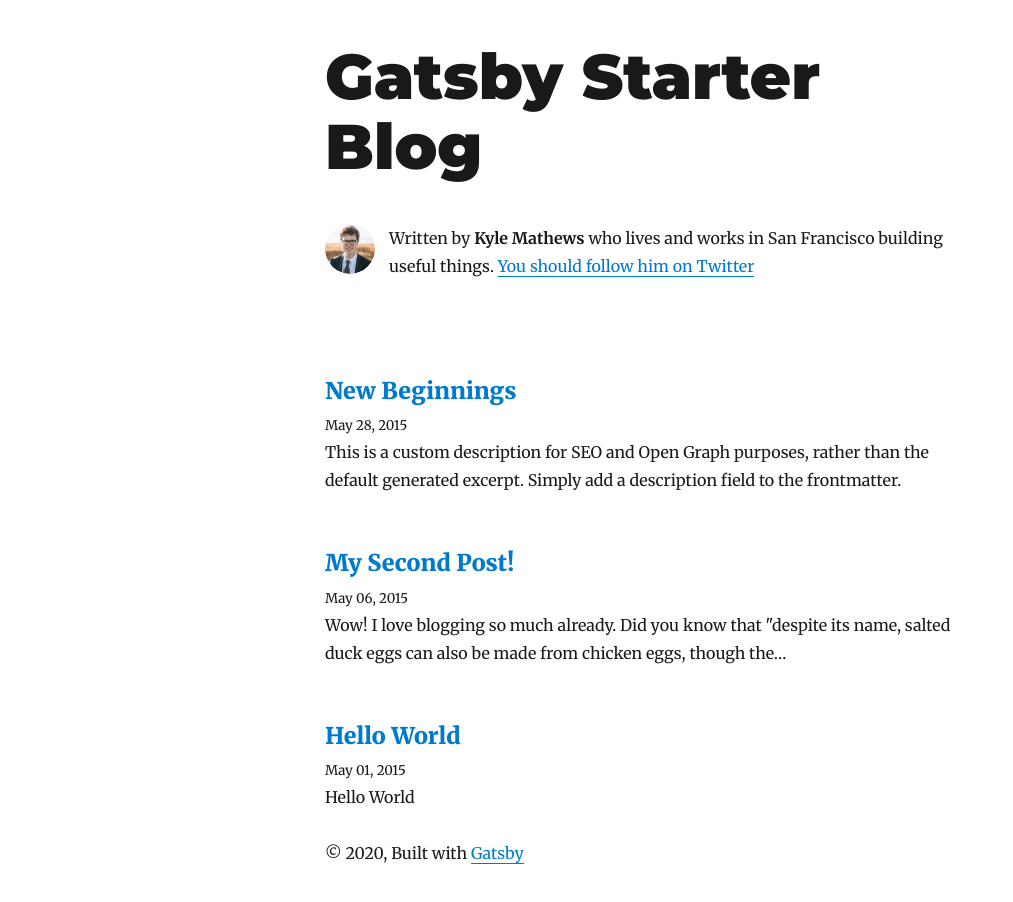
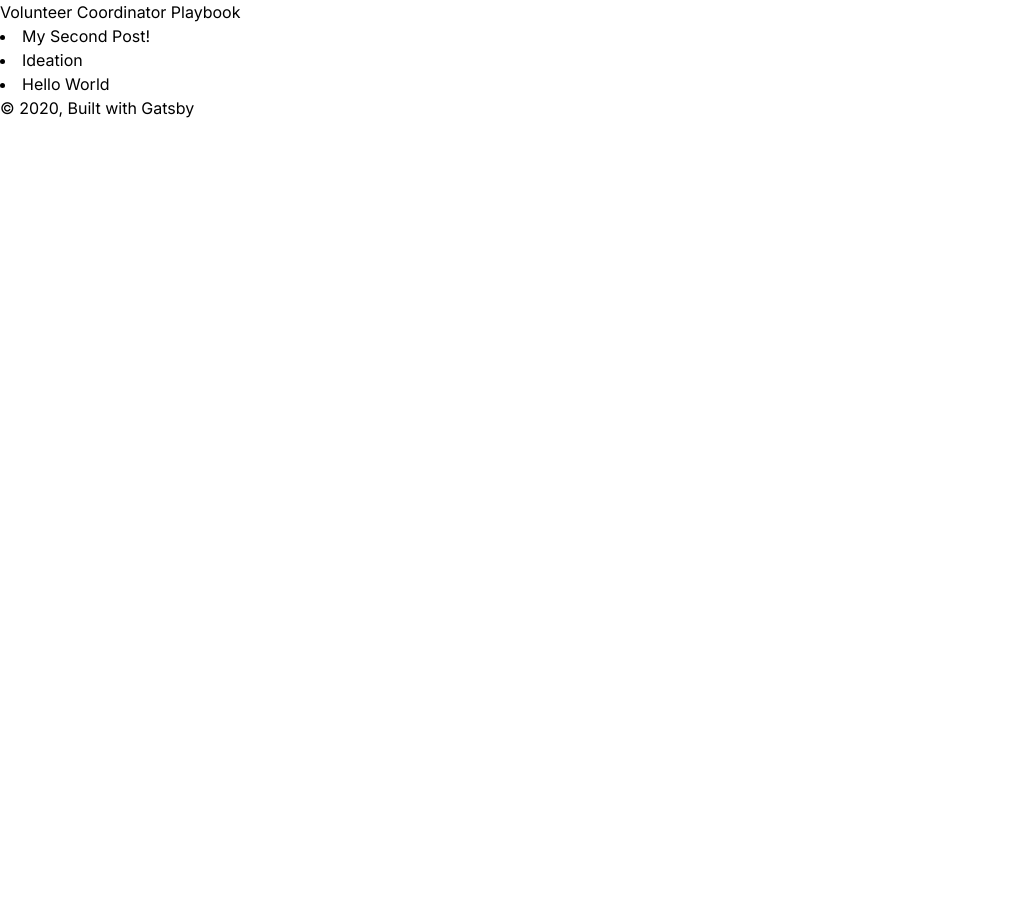
Before and after one commit to kfrank/volunteer-coordinator-playbook, a Gatsby site: page / in a window 1280 px wide. Shown: the whole page, without its empty margins (0-1013 px from the left). After the commit the page ends 800 px from the top, so only its background shows below. Built offline with nearby package versions, Linux system fonts and the light colour scheme; Gatsby itself is replaced by a stand-in of ours; some packages are replaced by stand-ins of ours.

Commit message:
still setting up

```diff
--- a/content/blog/new-beginnings/index.md
+++ b/content/blog/1-ideation/index.md
@@ -1,7 +1,7 @@
 ---
-title: New Beginnings
-date: "2015-05-28T22:40:32.169Z"
-description: This is a custom description for SEO and Open Graph purposes, rather than the default generated excerpt. Simply add a description field to the frontmatter.
+title: "Ideation"
+section: "ideation"
+sequence: "1"
 ---
 
 Far far away, behind the word mountains, far from the countries Vokalia and
--- a/content/blog/hello-world/index.md
+++ b/content/blog/1-intro/index.md
@@ -1,7 +1,7 @@
 ---
-title: Hello World
-date: "2015-05-01T22:12:03.284Z"
-description: "Hello World"
+title: "Hello World"
+section: "intro"
+sequence: "1"
 ---
 
 This is my first post on my new fake blog! How exciting!
--- a/content/blog/my-second-post/index.md
+++ b/content/blog/2-intro/index.md
@@ -1,6 +1,7 @@
 ---
-title: My Second Post!
-date: "2015-05-06T23:46:37.121Z"
+title: "My Second Post!"
+section: "intro"
+sequence: "2"
 ---
 
 Wow! I love blogging so much already.
--- a/gatsby-browser.js
+++ b/gatsby-browser.js
@@ -1,5 +1,2 @@
 // custom typefaces
-import "typeface-montserrat"
-import "typeface-merriweather"
-
-import "prismjs/themes/prism.css"
+import "./src/styles/site.css"
--- a/gatsby-config.js
+++ b/gatsby-config.js
@@ -1,14 +1,14 @@
 module.exports = {
   siteMetadata: {
-    title: `Gatsby Starter Blog`,
+    title: `Volunteer Coordinator Playbook`,
     author: {
-      name: `Kyle Mathews`,
-      summary: `who lives and works in San Francisco building useful things.`,
+      name: `Klare Frank`,
+      summary: `with Jessica Schultz, Alison Buchanan, and Jami Odell for HCDE Captson at the University of Washington.`,
     },
     description: `A starter blog demonstrating what Gatsby can do.`,
     siteUrl: `https://gatsby-starter-blog-demo.netlify.com/`,
     social: {
-      twitter: `kylemathews`,
+      twitter: `klare`,
     },
   },
   plugins: [
@@ -50,6 +50,7 @@
     },
     `gatsby-transformer-sharp`,
     `gatsby-plugin-sharp`,
+    `gatsby-plugin-postcss`,
     {
       resolve: `gatsby-plugin-google-analytics`,
       options: {
@@ -60,8 +61,8 @@
     {
       resolve: `gatsby-plugin-manifest`,
       options: {
-        name: `Gatsby Starter Blog`,
-        short_name: `GatsbyJS`,
+        name: `Volunteer Coordinator Playbook`,
+        short_name: `VolunteerPlaybook`,
         start_url: `/`,
         background_color: `#ffffff`,
         theme_color: `#663399`,
@@ -71,9 +72,12 @@
     },
     `gatsby-plugin-react-helmet`,
     {
-      resolve: `gatsby-plugin-typography`,
+      resolve: `gatsby-plugin-google-fonts`,
       options: {
-        pathToConfigModule: `src/utils/typography`,
+        fonts: [
+          `Inter\:300,400,400i,700`, // you can also specify font weights and styles
+        ],
+        display: "swap",
       },
     },
     // this (optional) plugin enables Progressive Web App + Offline functionality
--- a/gatsby-node.js
+++ b/gatsby-node.js
@@ -9,7 +9,7 @@
     `
       {
         allMarkdownRemark(
-          sort: { fields: [frontmatter___date], order: DESC }
+          sort: { fields: [frontmatter___sequence], order: DESC }
           limit: 1000
         ) {
           edges {
--- /dev/null
+++ b/postcss.config.js
@@ -0,0 +1,3 @@
+module.exports = () => ({
+  plugins: [require("tailwindcss")],
+})
--- a/src/components/bio.js
+++ b/src/components/bio.js
@@ -8,8 +8,6 @@
 import React from "react"
 import { useStaticQuery, graphql } from "gatsby"
 import Image from "gatsby-image"
-
-import { rhythm } from "../utils/typography"
 
 const Bio = () => {
   const data = useStaticQuery(graphql`
@@ -37,25 +35,8 @@
 
   const { author, social } = data.site.siteMetadata
   return (
-    <div
-      style={{
-        display: `flex`,
-        marginBottom: rhythm(2.5),
-      }}
-    >
-      <Image
-        fixed={data.avatar.childImageSharp.fixed}
-        alt={author.name}
-        style={{
-          marginRight: rhythm(1 / 2),
-          marginBottom: 0,
-          minWidth: 50,
-          borderRadius: `100%`,
-        }}
-        imgStyle={{
-          borderRadius: `50%`,
-        }}
-      />
+    <div>
+      <Image />
       <p>
         Written by <strong>{author.name}</strong> {author.summary}
         {` `}
--- a/src/components/layout.js
+++ b/src/components/layout.js
@@ -1,7 +1,6 @@
 import React from "react"
 import { Link } from "gatsby"
-
-import { rhythm, scale } from "../utils/typography"
+import Nav from "./nav.js"
 
 const Layout = ({ location, title, children }) => {
   const rootPath = `${__PATH_PREFIX__}/`
@@ -9,54 +8,21 @@
 
   if (location.pathname === rootPath) {
     header = (
-      <h1
-        style={{
-          ...scale(1.5),
-          marginBottom: rhythm(1.5),
-          marginTop: 0,
-        }}
-      >
-        <Link
-          style={{
-            boxShadow: `none`,
-            color: `inherit`,
-          }}
-          to={`/`}
-        >
-          {title}
-        </Link>
+      <h1>
+        <Link to={`/`}>{title}</Link>
       </h1>
     )
   } else {
     header = (
-      <h3
-        style={{
-          fontFamily: `Montserrat, sans-serif`,
-          marginTop: 0,
-        }}
-      >
-        <Link
-          style={{
-            boxShadow: `none`,
-            color: `inherit`,
-          }}
-          to={`/`}
-        >
-          {title}
-        </Link>
+      <h3>
+        <Link to={`/`}>{title}</Link>
       </h3>
     )
   }
   return (
-    <div
-      style={{
-        marginLeft: `auto`,
-        marginRight: `auto`,
-        maxWidth: rhythm(24),
-        padding: `${rhythm(1.5)} ${rhythm(3 / 4)}`,
-      }}
-    >
+    <div>
       <header>{header}</header>
+      <Nav />
       <main>{children}</main>
       <footer>
         © {new Date().getFullYear()}, Built with
--- /dev/null
+++ b/src/components/nav.js
@@ -0,0 +1,40 @@
+import React from "react"
+import { useStaticQuery, graphql, Link } from "gatsby"
+import styles from "./nav.module.scss"
+
+const Nav = () => {
+  const data = useStaticQuery(graphql`
+    query ProjectsQuery {
+      allMarkdownRemark(sort: { fields: frontmatter___sequence, order: DESC }) {
+        edges {
+          node {
+            excerpt
+            fields {
+              slug
+            }
+            frontmatter {
+              title
+            }
+          }
+        }
+      }
+    }
+  `)
+
+  const pages = data.allMarkdownRemark.edges
+
+  return (
+    <nav className={styles.root}>
+      {pages.map(({ node }) => {
+        const title = node.frontmatter.title || node.fields.slug
+        return (
+          <li>
+            <Link to={node.fields.slug}>{title}</Link>
+          </li>
+        )
+      })}
+    </nav>
+  )
+}
+
+export default Nav
--- a/src/pages/index.tsx
+++ b/src/pages/index.tsx
@@ -2,10 +2,8 @@
 import React from "react"
 import { PageProps, Link, graphql } from "gatsby"
 
-import Bio from "../components/bio"
 import Layout from "../components/layout"
 import SEO from "../components/seo"
-import { rhythm } from "../utils/typography"
 
 type Data = {
   site: {
@@ -13,84 +11,26 @@
       title: string
     }
   }
-  allMarkdownRemark: {
-    edges: {
-      node: {
-        excerpt: string
-        frontmatter: {
-          title: string
-          date: string
-          description: string
-        }
-        fields: {
-          slug: string
-        }
-      }
-    }[]
-  }
 }
 
 const BlogIndex = ({ data, location }: PageProps<Data>) => {
   const siteTitle = data.site.siteMetadata.title
-  const posts = data.allMarkdownRemark.edges
 
   return (
     <Layout location={location} title={siteTitle}>
       <SEO title="All posts" />
-      <Bio />
-      {posts.map(({ node }) => {
-        const title = node.frontmatter.title || node.fields.slug
-        return (
-          <article key={node.fields.slug}>
-            <header>
-              <h3
-                style={{
-                  marginBottom: rhythm(1 / 4),
-                }}
-              >
-                <Link style={{ boxShadow: `none` }} to={node.fields.slug}>
-                  {title}
-                </Link>
-              </h3>
-              <small>{node.frontmatter.date}</small>
-            </header>
-            <section>
-              <p
-                dangerouslySetInnerHTML={{
-                  __html: node.frontmatter.description || node.excerpt,
-                }}
-              />
-            </section>
-          </article>
-        )
-      })}
     </Layout>
   )
 }
 
 export default BlogIndex
 
-export const pageQuery = graphql`
+export const titleQuery = graphql`
   query {
     site {
       siteMetadata {
         title
       }
     }
-    allMarkdownRemark(sort: { fields: [frontmatter___date], order: DESC }) {
-      edges {
-        node {
-          excerpt
-          fields {
-            slug
-          }
-          frontmatter {
-            date(formatString: "MMMM DD, YYYY")
-            title
-            description
-          }
-        }
-      }
-    }
   }
 `
--- /dev/null
+++ b/src/styles/site.css
@@ -0,0 +1,11 @@
+@tailwind base;
+
+@tailwind components;
+
+@tailwind utilities;
+
+html {
+  font-family: "Inter", system-ui, -apple-system, BlinkMacSystemFont, "Segoe UI",
+    Roboto, "Helvetica Neue", Arial, "Noto Sans", sans-serif,
+    "Apple Color Emoji", "Segoe UI Emoji", "Segoe UI Symbol", "Noto Color Emoji";
+}
--- a/src/templates/blog-post.js
+++ b/src/templates/blog-post.js
@@ -4,7 +4,6 @@
 import Bio from "../components/bio"
 import Layout from "../components/layout"
 import SEO from "../components/seo"
-import { rhythm, scale } from "../utils/typography"
 
 const BlogPostTemplate = ({ data, pageContext, location }) => {
   const post = data.markdownRemark
@@ -13,51 +12,22 @@
 
   return (
     <Layout location={location} title={siteTitle}>
-      <SEO
-        title={post.frontmatter.title}
-        description={post.frontmatter.description || post.excerpt}
-      />
+      <SEO title={post.frontmatter.title} />
       <article>
         <header>
-          <h1
-            style={{
-              marginTop: rhythm(1),
-              marginBottom: 0,
-            }}
-          >
-            {post.frontmatter.title}
-          </h1>
-          <p
-            style={{
-              ...scale(-1 / 5),
-              display: `block`,
-              marginBottom: rhythm(1),
-            }}
-          >
-            {post.frontmatter.date}
-          </p>
+          <h1>{post.frontmatter.title}</h1>
+          <p>{post.frontmatter.section}</p>
+          <p>{post.frontmatter.sequence}</p>
         </header>
         <section dangerouslySetInnerHTML={{ __html: post.html }} />
-        <hr
-          style={{
-            marginBottom: rhythm(1),
-          }}
-        />
+        <hr />
         <footer>
           <Bio />
         </footer>
       </article>
 
       <nav>
-        <ul
-          style={{
-            display: `flex`,
-            flexWrap: `wrap`,
-            justifyContent: `space-between`,
-            listStyle: `none`,
-            padding: 0,
-          }}
-        >
+        <ul>
           <li>
             {previous && (
               <Link to={previous.fields.slug} rel="prev">
@@ -93,8 +63,8 @@
       html
       frontmatter {
         title
-        date(formatString: "MMMM DD, YYYY")
-        description
+        section
+        sequence
       }
     }
   }
--- a/src/utils/typography.js
+++ /dev/null
@@ -1,23 +0,0 @@
-import Typography from "typography"
-import Wordpress2016 from "typography-theme-wordpress-2016"
-
-Wordpress2016.overrideThemeStyles = () => {
-  return {
-    "a.gatsby-resp-image-link": {
-      boxShadow: `none`,
-    },
-  }
-}
-
-delete Wordpress2016.googleFonts
-
-const typography = new Typography(Wordpress2016)
-
-// Hot reload typography in development.
-if (process.env.NODE_ENV !== `production`) {
-  typography.injectStyles()
-}
-
-export default typography
-export const rhythm = typography.rhythm
-export const scale = typography.scale
--- /dev/null
+++ b/tailwind.config.js
@@ -0,0 +1,8 @@
+module.exports = {
+  purge: [],
+  theme: {
+    extend: {},
+  },
+  variants: {},
+  plugins: [],
+}
```
Also changed, not shown: package.json (+4 -6 lines), content/blog/1-intro/salty_egg.jpg (renamed from content/blog/hello-world/salty_egg.jpg), src/components/nav.module.scss (added), 1 other file.
